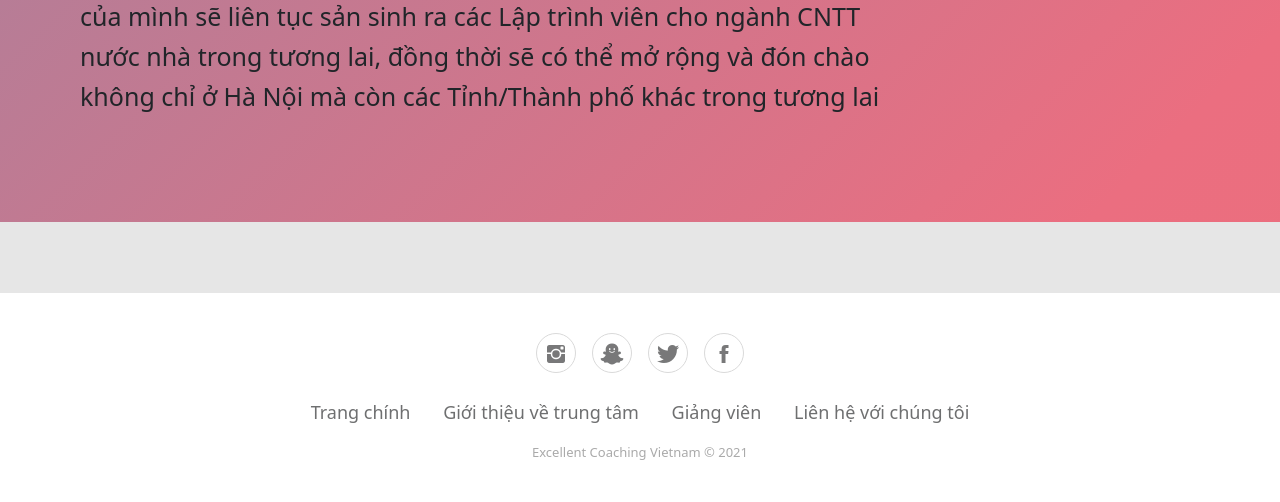
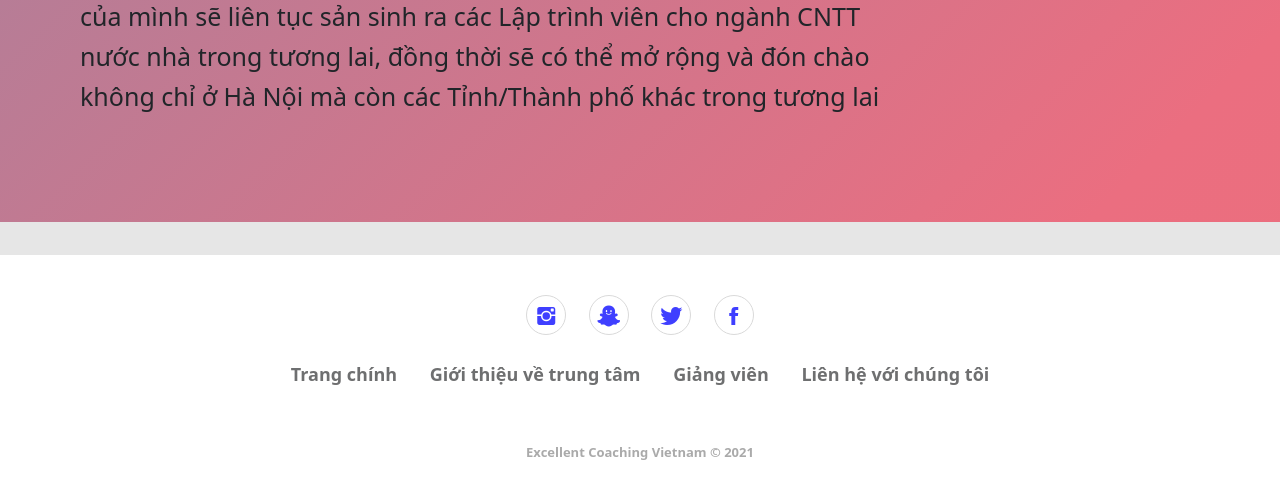
Before and after one commit to remichan97/excellent-coaching, a PHP site: page /about/index.php in a window 1280 px wide. Shown: the part 1986-2488 px from the top of the page. Run offline with PHP 8.4, Linux system fonts and the light colour scheme; some web fonts are replaced.

Commit message:
Tăng độ đậm cho thẻ a footer

```diff
--- a/layout/footer.php
+++ b/layout/footer.php
@@ -1,11 +1,18 @@
 
 <footer class="footer-basic">
-	<div class="social"><a href="#"><i class="icon ion-social-instagram"></i></a><a href="#"><i class="icon ion-social-snapchat"></i></a><a href="#"><i class="icon ion-social-twitter"></i></a><a href="#"><i class="icon ion-social-facebook"></i></a></div>
+	<div class="social">
+		<a href="#"><i class="icon ion-social-instagram" style="color: blue;"></i></a>
+		<a href="#"><i class="icon ion-social-snapchat" style="color: blue;"></i></a>
+		<a href="#"><i class="icon ion-social-twitter" style="color: blue;"></i></a>
+		<a href="#"><i class="icon ion-social-facebook" style="color: blue;"></i></a>
+	</div>
+
 	<ul class="list-inline">
-		<li class="list-inline-item"><a href="../">Trang chính</a></li>
-		<li class="list-inline-item"><a href="../about">Giới thiệu về trung tâm</a></li>
-		<li class="list-inline-item"><a href="../teacher">Giảng viên</a></li>
-		<li class="list-inline-item"><a href="../?request=contact">Liên hệ với chúng tôi</a></li>
+		<li class="list-inline-item"><a href="../" style="font-weight:bold;">Trang chính</a></li>
+		<li class="list-inline-item"><a href="../about" style="font-weight:bold;">Giới thiệu về trung tâm</a></li>
+		<li class="list-inline-item"><a href="../teacher" style="font-weight:bold;">Giảng viên</a></li>
+		<li class="list-inline-item"><a href="../?request=contact" style="font-weight:bold;">Liên hệ với chúng tôi</a></li>
 	</ul>
-	<p class="copyright">Excellent Coaching Vietnam © 2021</p>
+	<br>
+	<p class="copyright" style="font-weight: bold;">Excellent Coaching Vietnam © 2021</p>
 </footer>
--- a/view/home.php
+++ b/view/home.php
@@ -6,7 +6,7 @@
             <a href="/about"><h3>Chào mừng đến với Excellent Coaching Vietnam</h3></a>
                 <p>Chúng tôi cung cấp những khóa học thuộc nhiều lĩnh vực khác nhau. Dưới đây là những khóa học mà chúng tôi hiện đang đào tạo&nbsp;<br></p>
             </div>
-            <div class="row_search col"><input type="search" placeholder="Tìm kiếm khóa học..." name='keyword' oninput="getSearch(value)"><button class="btn btn-primary search_button" type="button"><i class="fa fa-search search_icon"></i></button></div>
+            <div class="row_search col"><input type="search" placeholder="Tìm kiếm khóa học,..." name='keyword' oninput="getSearch(value)"><button class="btn btn-primary search_button" type="button"><i class="fa fa-search search_icon"></i></button></div>
         </div>
         <div id="result" class="list-group sub-item"></div>
         <?php include "./view/courselineup.php" ?>
```
Also changed, not shown: 1 other file.
